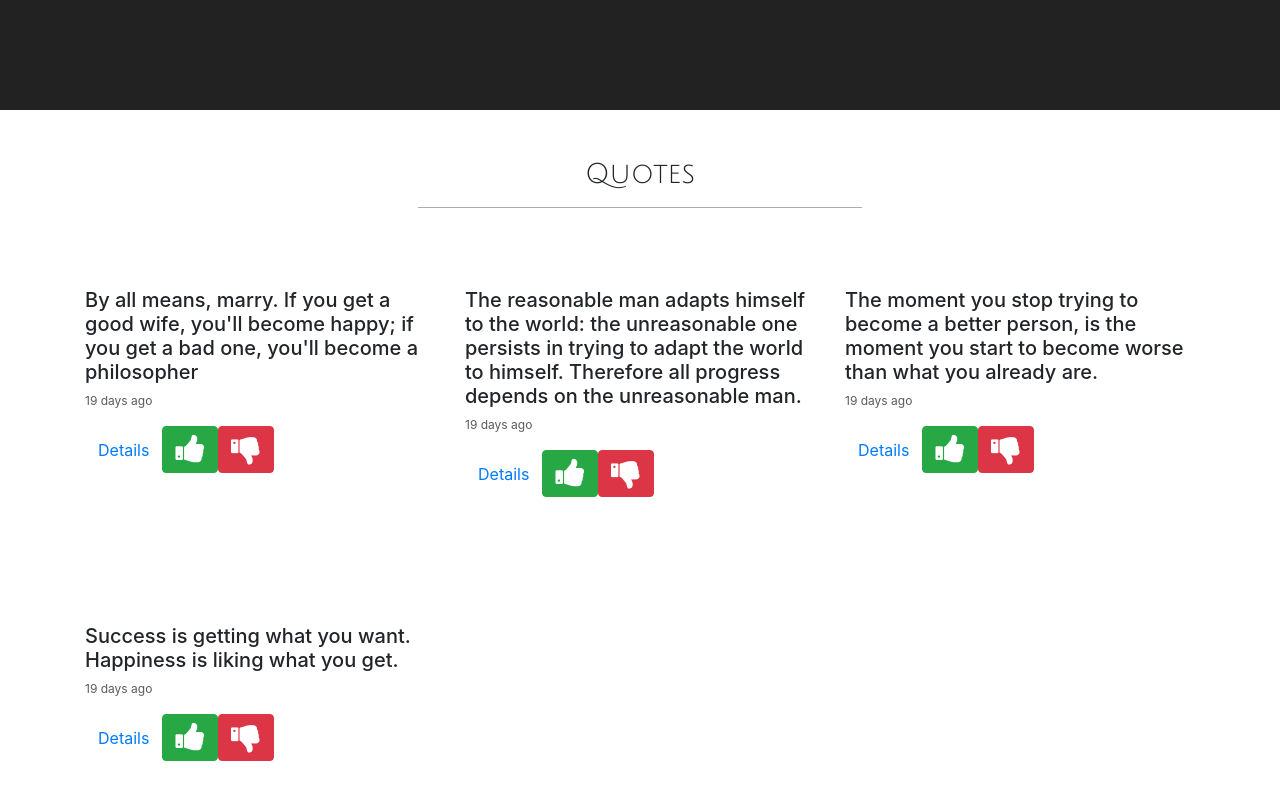
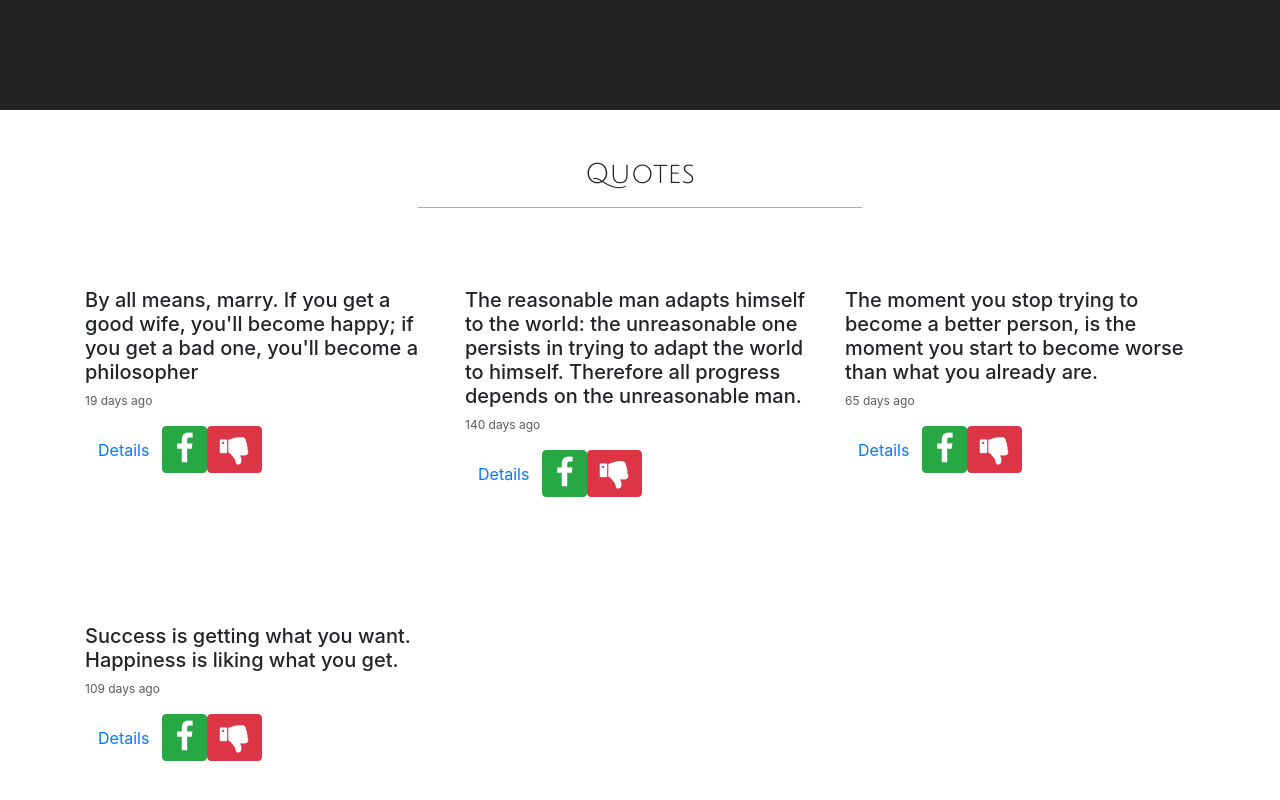
Before and after one commit to DevWaweru/Quotes, an Angular app: page / in a window 1280 px wide. Shown: the part 1469-2269 px from the top of the page. Built offline with nearby package versions, Linux system fonts and the light colour scheme.

Commit message:
Adding highlight directive

```diff
--- a/src/app/highlight.directive.ts
+++ b/src/app/highlight.directive.ts
@@ -6,13 +6,8 @@ import { Directive, ElementRef, Input, HostListener } from '@angular/core';
 export class HighlightDirective {
 
   constructor(private elem: ElementRef) {
-    console.log(elem);
+    console.log(elem)
+    this.elem.nativeElement.style.boxShadow='1px 80px 10px 20px rgba(216, 48, 48, 0.596)';
   }
 
-  // @Input() set appHighlight(val){
-  //   console.log(val);
-  // }
-  // @HostListener("click") onclick(val){
-  //   console.log(val);
-  // }
 }
--- a/src/app/quotes.ts
+++ b/src/app/quotes.ts
@@ -1,6 +1,6 @@
 export class Quotes {
     public id:number; public author:string; public txtQuote:string; public showDetails: boolean; public date:Date; public vote:number;
-    public maxCount:number;
+    public maxCount:number=0;
     constructor(id,author,txtQuote, date){
         this.id = id;
         this.author = author;
@@ -8,6 +8,5 @@ export class Quotes {
         this.date = date;
         this.vote = 0;
         this.showDetails = false;
-        this.maxCount = 0;
     }
 }
--- a/src/app/quotes/quotes.component.html
+++ b/src/app/quotes/quotes.component.html
@@ -14,13 +14,17 @@
       <h3>Quotes</h3>
       <hr>
     </div>
-    <div class="col-md-4 content" *ngFor="let quoteID of newQuotes; let i = index" appHighlight>
+    <div class="col-md-4 content" *ngFor="let quoteID of newQuotes; let i = index">
+      <div id="{{i}}" appHighlight *ngIf="quoteID.vote===maxCount && quoteID.vote>0">
+        <!-- {{maxCount}} -->
+      </div>
+      <div>
         <h5 id="{{i}}">{{quoteID.txtQuote}}</h5>
         <p id="{{i}}">{{quoteID.date|dateCount}} days ago</p>
         <!-- <p (click)='highVotes(i)'>Highlight</p> -->
         <button class="btn btn-link" (click)="detailsToggle(i)">Details</button>
         <button class="btn btn-success" (click)="addVotes(i)">
-        <i class="fa fa-thumbs-up fa-2x" aria-hidden="true"></i>
+          <i class="fa fa-facebook fa-2x" aria-hidden="true"></i>
         </button>
         <button class="btn btn-danger" (click)="minusVotes(i)">
           <i class="fa fa-thumbs-down fa-2x" aria-hidden="true"></i>
@@ -29,3 +33,4 @@
       </div>
     </div>
   </div>
+</div>
--- a/src/app/quotes/quotes.component.ts
+++ b/src/app/quotes/quotes.component.ts
@@ -7,13 +7,15 @@ import { Quotes } from '../quotes';
   styleUrls: ['./quotes.component.css']
 })
 export class QuotesComponent implements OnInit {
+  public maxCount =0;
 
   newQuotes = [
     new Quotes(1,"Socrates","By all means, marry. If you get a good wife, you'll become happy; if you get a bad one, you'll become a philosopher",new Date(2018,3,1)),
     new Quotes(2,"George Bernard Shaw, Man and Superman","The reasonable man adapts himself to the world: the unreasonable one persists in trying to adapt the world to himself. Therefore all progress depends on the unreasonable man.",
-    new Date(2018,3,1)),
-    new Quotes(3,"Carroll Bryant","The moment you stop trying to become a better person, is the moment you start to become worse than what you already are.",new Date(2018,3,1)),
-    new Quotes(3,"H. Jackson Brown Jr.","Success is getting what you want. Happiness is liking what you get.",new Date(2018,3,1))];
+    new Date(2017,11,1)),
+    new Quotes(3,"Carroll Bryant","The moment you stop trying to become a better person, is the moment you start to become worse than what you already are.",new Date(2018,1,14)),
+    new Quotes(3,"H. Jackson Brown Jr.","Success is getting what you want. Happiness is liking what you get.",new Date(2018,0,1))];
+
 
   detailsToggle(index){
     this.newQuotes[index].showDetails=!this.newQuotes[index].showDetails;
@@ -21,7 +23,8 @@ export class QuotesComponent implements OnInit {
 
   addVotes(index){
     this.newQuotes[index].vote += 1;
-    // console.log(this.newQuotes[index].vote);
+    if(this.newQuotes[index].vote > this.maxCount) this.maxCount=this.newQuotes[index].vote;
+    else if (this.newQuotes[index].vote <= this.maxCount) console.log(this.maxCount);
   }
 
   minusVotes(index){
```
Also changed, not shown: src/app/quotes/quotes.component.css (line endings or trailing spaces), 1 other file (tests, documents, lock files or other folders). Lines whose indentation alone changed are shown as unchanged.
